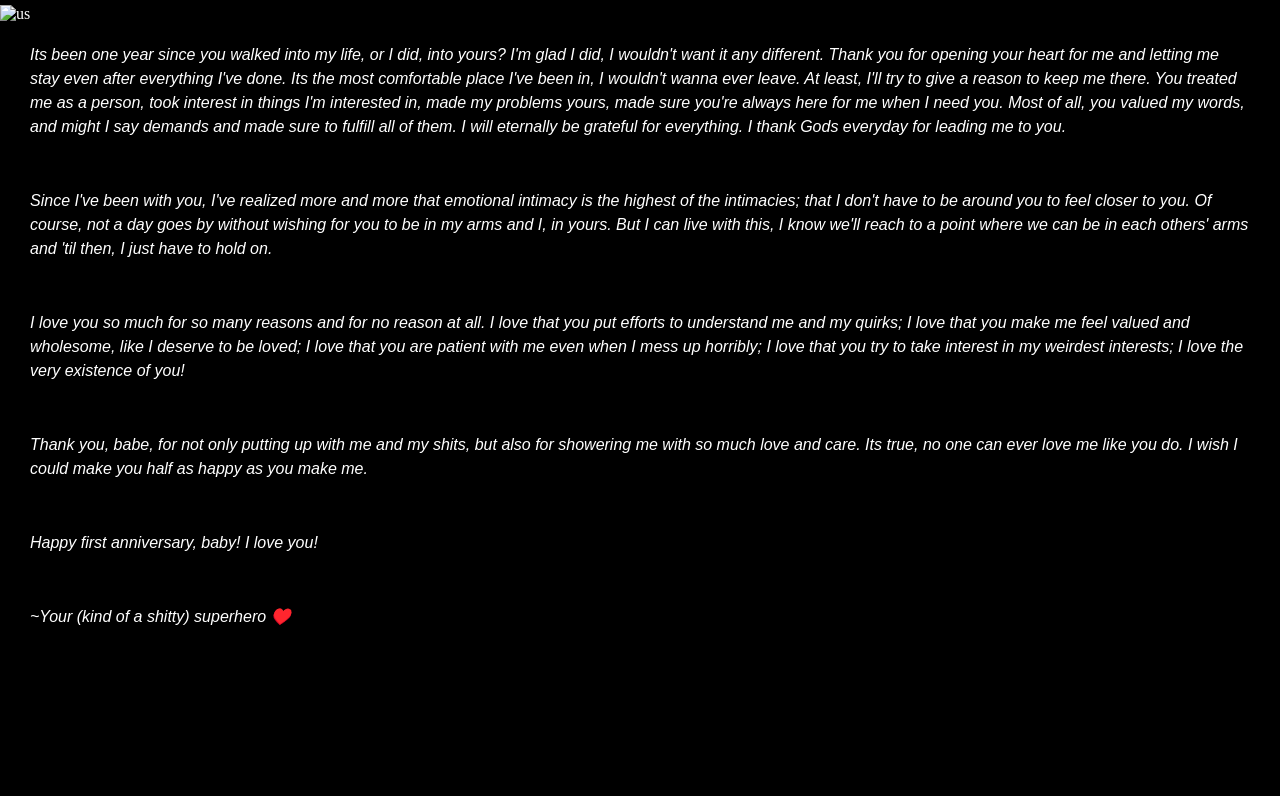
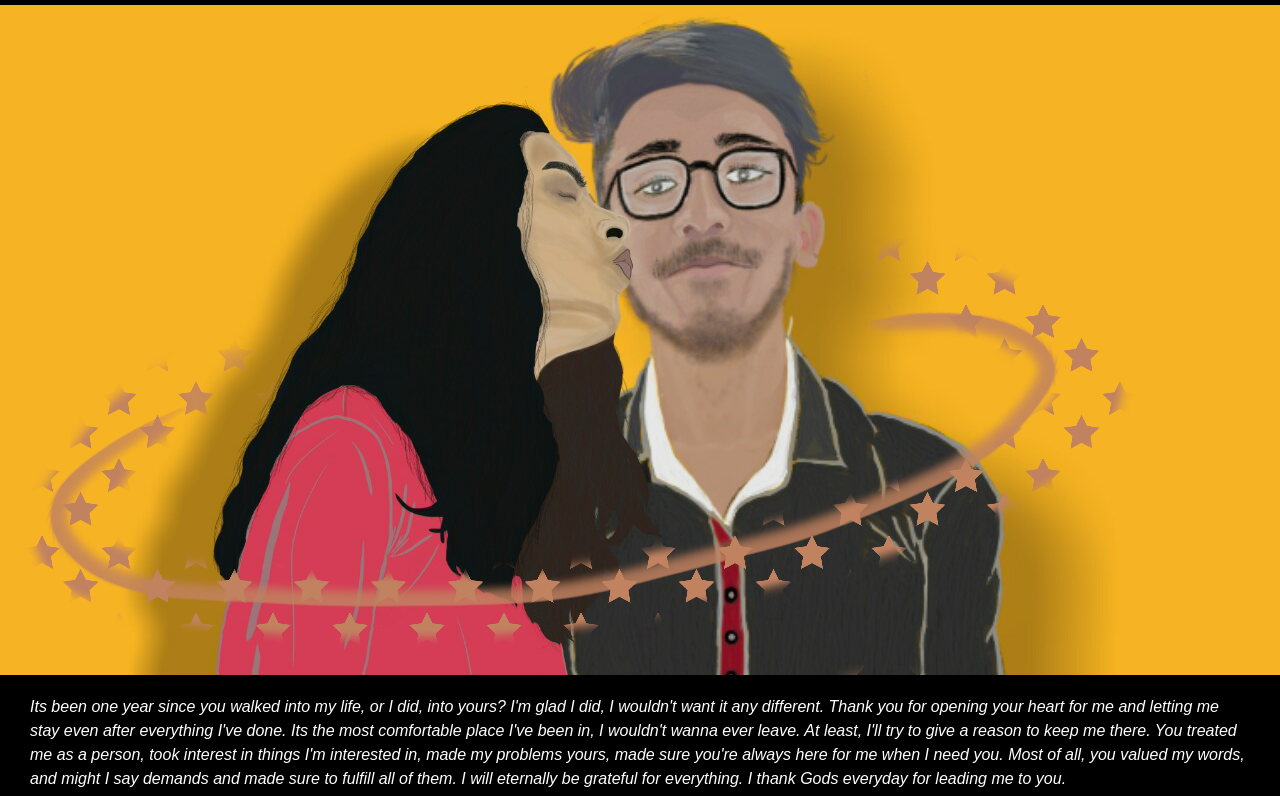
Before and after one commit to soukyavi/first-anniversary, a plain HTML site: page index.html in a window 1280 px wide. Shown: the part 89-885 px from the top of the page. Before the commit the page ends 800 px from the top, so only its background shows below. Drawn offline with Linux system fonts and the light colour scheme.

Commit message:
Update index.html

```diff
--- a/index.html
+++ b/index.html
@@ -10,7 +10,7 @@
 <body>
     <div class="wrapper">
 	 <h1>One year of US!</h1>
-      <img class="img-us" src="img/us.png" alt="us">
+      <img class="img-us" src="us.png" alt="us">
       <article class="img-info">
         <p>Its been one year since you walked into my life, or I did, into yours? I'm glad I did, I wouldn't want it any different. Thank you for opening your heart for me and letting me stay even after everything I've done. Its the most comfortable place I've been in, I wouldn't wanna ever leave. At least, I'll try to give a reason to keep me there.
 You treated me as a person, took interest in things I'm interested in, made my problems yours, made sure you're always here for me when I need you. Most of all, you valued my words, and might I say demands and made sure to fulfill all of them. I will eternally be grateful for everything. I thank Gods everyday for leading me to you.</p>
```
